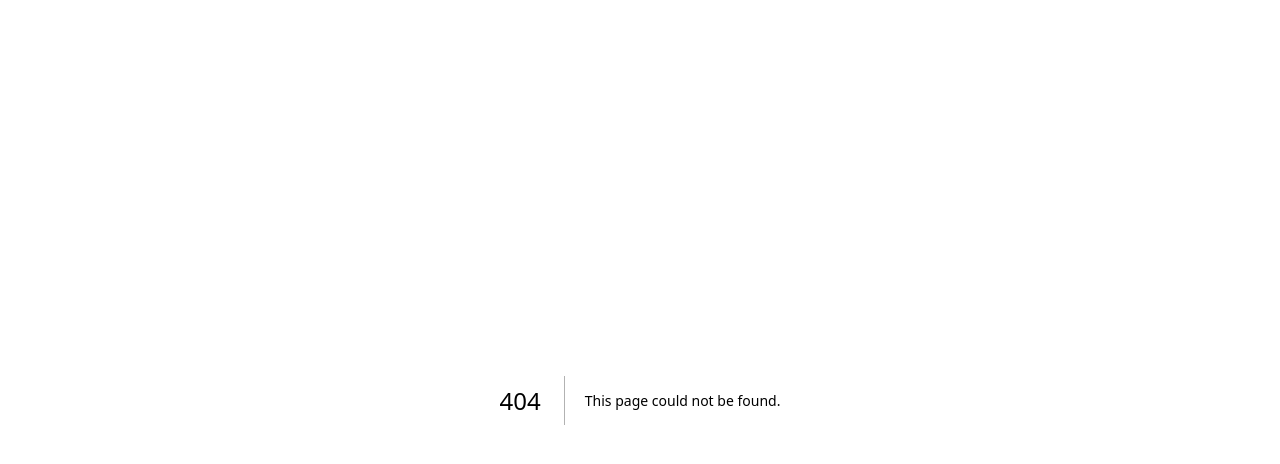
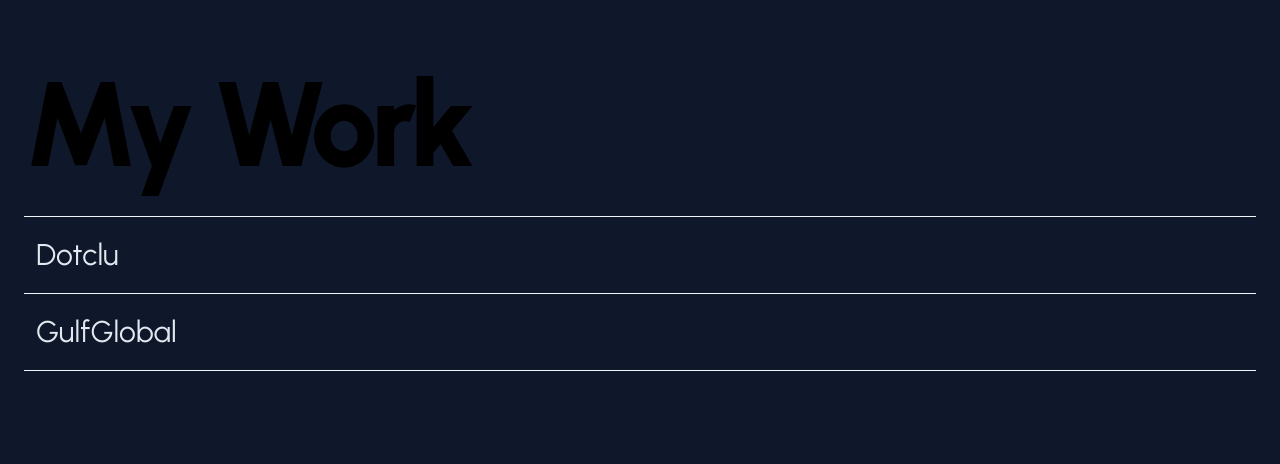
Before and after one commit to Caliking1234/myPortfolio, a Next.js app: page /Projects in a window 1280 px wide. Before the commit this address had no page. Shown: the top 464 px of the page. Built offline with nearby package versions, Linux system fonts and the light colour scheme.

Commit message:
new section added

```diff
--- /dev/null
+++ b/src/app/Projects/page.tsx
@@ -0,0 +1,16 @@
+import Bounded from "@/components/Bounded";
+import MyProjectList from "@/components/MyProjectList";
+import React from "react";
+
+const page = () => {
+  return (
+    <Bounded className="flex min-h-screen flex-col bg-slate-900 w-full ">
+      <h1 className=" col-start-1 mb-8 text-[clamp(1.5rem,15vmin,15rem)] font-extrabold leading-none tracking-tighter">
+        My Work
+      </h1>
+      <MyProjectList />
+    </Bounded>
+  );
+};
+
+export default page;
--- a/src/app/page.tsx
+++ b/src/app/page.tsx
@@ -1,6 +1,8 @@
 "use client";
 import About from "@/components/About";
 import Bounded from "@/components/Bounded";
+import MyProjectList from "@/components/MyProjectList";
+import MyProjects from "@/components/MyProjects";
 import Shapes from "@/components/Shapes";
 import { gsap } from "gsap";
 import { useEffect, useRef } from "react";
@@ -90,6 +92,7 @@
         </div>
       </Bounded>
       <About />
+      <MyProjects />
     </div>
   );
 }
--- /dev/null
+++ b/src/components/MyProjectList.tsx
@@ -0,0 +1,97 @@
+"use client";
+import Link from "next/link";
+import React, { useEffect, useRef, useState } from "react";
+import { gsap } from "gsap";
+
+const MyProjectList = () => {
+  const projectList = [
+    {
+      name: "Dotclu",
+      Image: "/images/dotclu.jpg",
+      link: "https://dotclu.com/",
+    },
+    {
+      name: "GulfGlobal",
+      Image: "/images/gulfglobal.jpg",
+      link: "https://vpncloudconnect.com/",
+    },
+  ];
+  const component = useRef(null);
+  const revealRef = useRef(null);
+  const lastMousePos = useRef({ x: 0, y: 0 });
+  const [currentItem, setcurrentItem] = useState<null | number>(null);
+  const contentImage = (index: number) => {
+    return projectList[index].Image;
+  };
+
+  const onMouseEnter = (index: number) => {
+    setcurrentItem(index);
+  };
+
+  const onMouseLeave = () => {
+    setcurrentItem(null);
+  };
+
+  useEffect(() => {
+    const handleMouseMove = (e: MouseEvent) => {
+      const mousePos = { x: e.clientX, y: e.clientY + window.scrollY };
+
+      const speed = Math.sqrt(Math.pow(mousePos.x - lastMousePos.current.x, 2));
+
+      let ctx = gsap.context(() => {
+        if (currentItem != null) {
+          const maxY = window.scrollY + window.innerHeight - 350;
+          const maxX = window.innerWidth - 250;
+
+          gsap.to(revealRef.current, {
+            x: gsap.utils.clamp(0, maxX, mousePos.x - 110),
+            y: gsap.utils.clamp(0, maxY, mousePos.y - 50),
+            rotation: speed * (mousePos.x > lastMousePos.current.x ? 1 : -1),
+            ease: "back.out(2)",
+            duration: 1.3,
+            opacity: 1,
+          });
+        }
+        lastMousePos.current = mousePos;
+        return () => ctx.revert();
+      }, component);
+    };
+    window.addEventListener("mousemove", handleMouseMove);
+
+    return () => window.removeEventListener("mousemove", handleMouseMove);
+  });
+  return (
+    <div ref={component} className=" w-full">
+      <ul
+        className=" w-full grid border-b border-b-slate-100"
+        onMouseLeave={onMouseLeave}
+      >
+        {projectList.map((project, index) => (
+          <li
+            className="list- border-t border-t-slate-100 w-full flex items-center opacity-0f"
+            key={index}
+            onMouseEnter={() => onMouseEnter(index)}
+          >
+            <Link
+              className=" w-full py-5 pl-3 flex items-center  text-slate-200 text-3xl"
+              href={project.link}
+            >
+              {project.name}
+            </Link>
+          </li>
+        ))}
+      </ul>
+      <div
+        ref={revealRef}
+        className="hover-reveal pointer-events-none absolute left-0 top-0  h-[100px] w-[200px] rounded-lg bg-cover opacity-0 transition-[background] duration-300"
+        style={{
+          backgroundImage:
+            currentItem != null ? `url(${contentImage(currentItem)})` : "",
+          //   backgroundImage: `url(${projectList[1].Image})`,
+        }}
+      ></div>
+    </div>
+  );
+};
+
+export default MyProjectList;
--- /dev/null
+++ b/src/components/MyProjects.tsx
@@ -0,0 +1,16 @@
+import Bounded from "@/components/Bounded";
+import MyProjectList from "@/components/MyProjectList";
+import React from "react";
+
+const MyProjects = () => {
+  return (
+    <Bounded className="flex min-h-screen flex-col bg-slate-900 w-full ">
+      <h1 className=" col-start-1 mb-8 text-[clamp(1.5rem,15vmin,15rem)] font-extrabold leading-none tracking-tighter">
+        My Work
+      </h1>
+      <MyProjectList />
+    </Bounded>
+  );
+};
+
+export default MyProjects;
```
Also changed, not shown: public/images/dotclu.jpg (added), public/images/gulfglobal.jpg (added).
